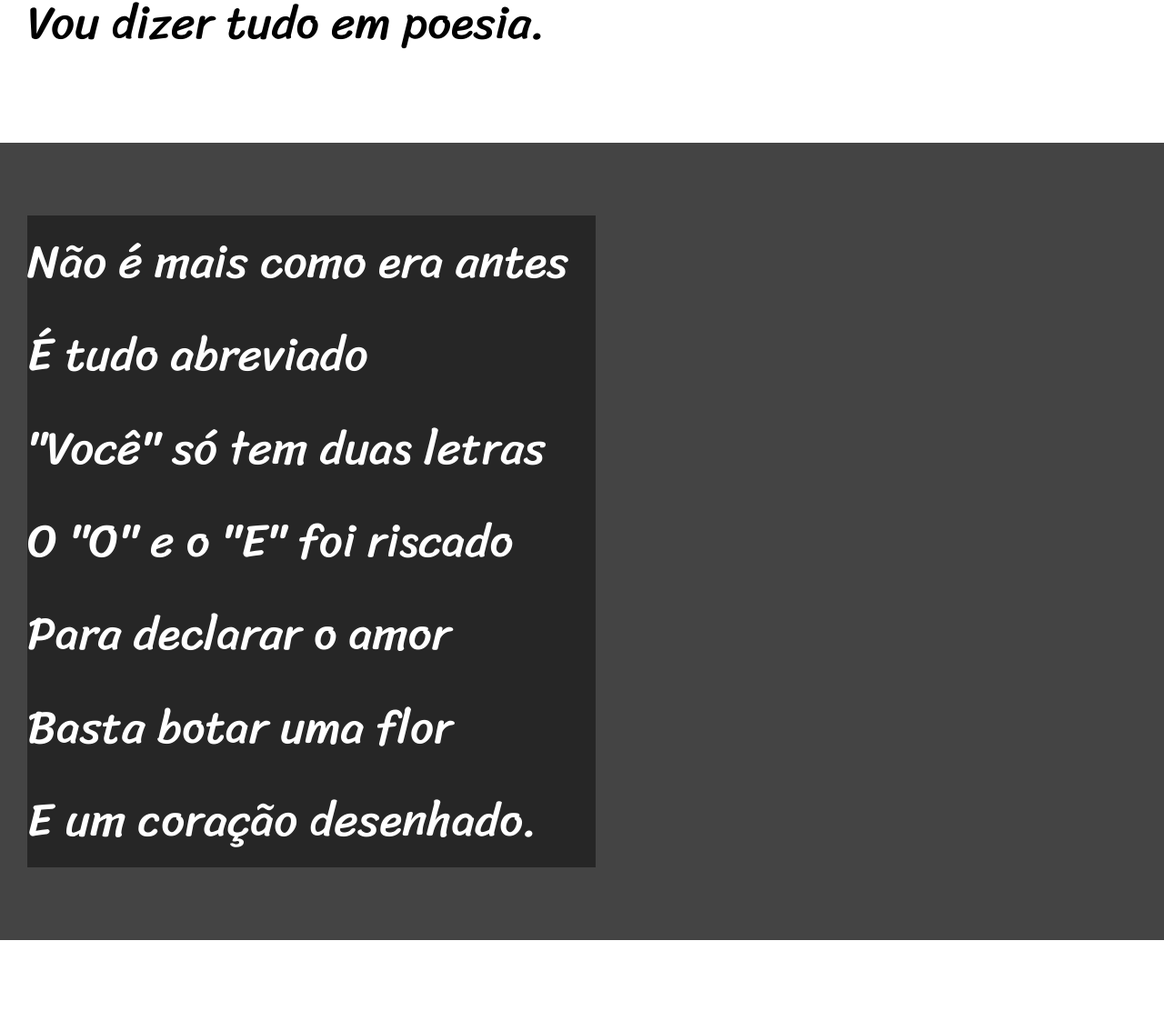
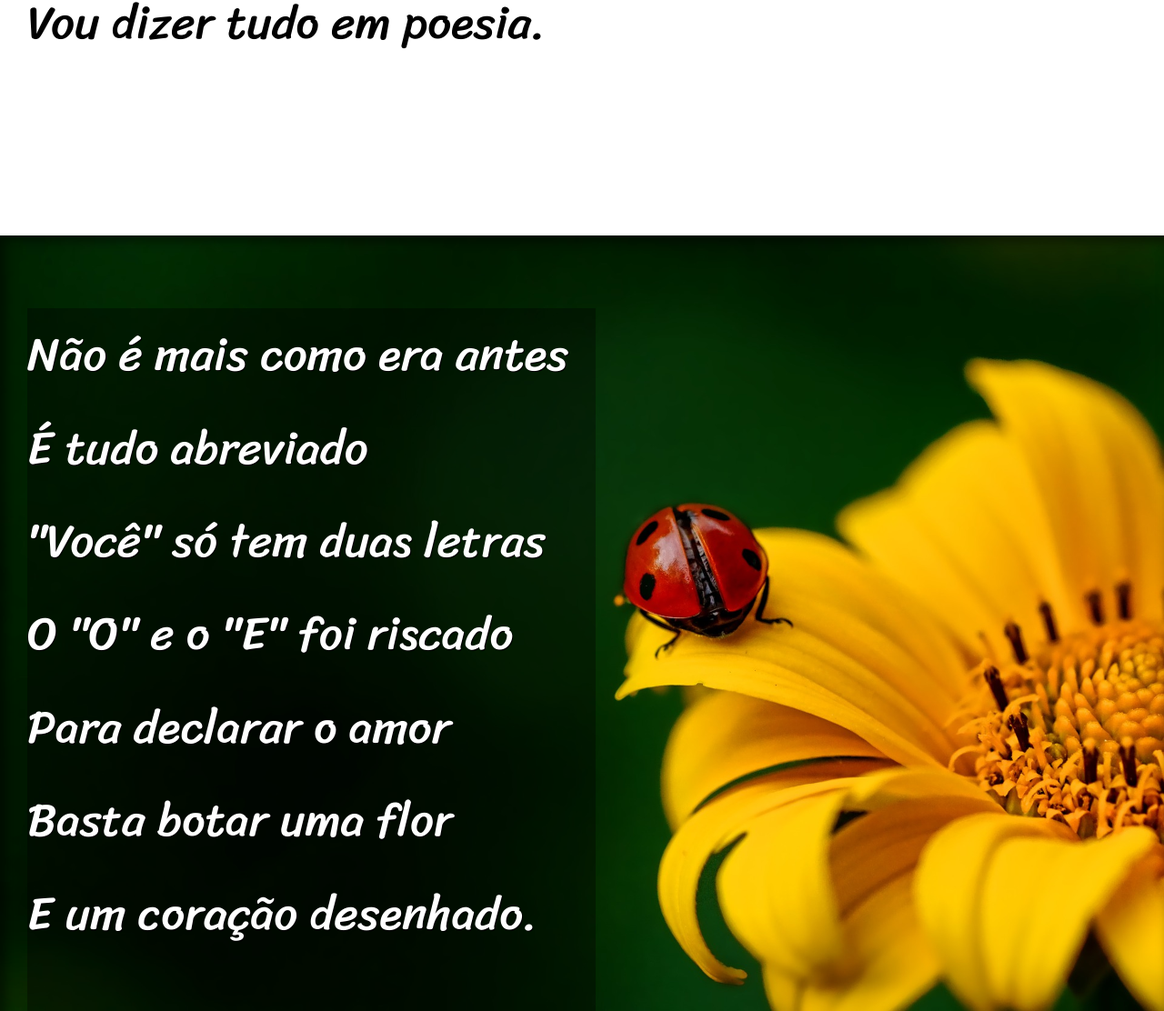
Before and after one commit to jhmproenca/html-css, a plain HTML site: page desafios/desafio12 cordel/index.html in a window 1280 px wide. Shown: the part 980-2092 px from the top of the page at 91% size. Drawn offline with Linux system fonts and the light colour scheme.

Commit message:
projeto finalizado

```diff
--- a/desafios/desafio12 cordel/estilo/style.css
+++ b/desafios/desafio12 cordel/estilo/style.css
@@ -57,11 +57,6 @@ section {
     font-size: 4vw;
 }
 
-.imagem > p{
-    background-color: rgba(0, 0, 0, 0.438);
-    width: 50%;
-}
-
 .normal{
     background-color: white;
     color: black;
@@ -70,6 +65,29 @@ section {
 .imagem{
     background-color: rgb(68, 68, 68);
     color: white;
+    box-shadow: inset 6px 6px 13px 0px rgba(0, 0, 0, 0.527);
+    background-size: cover;
+    background-attachment: fixed;
+}
+
+section > p{
+    padding-bottom: 2em;
+}
+
+.imagem > p{
+    background-color: rgba(0, 0, 0, 0.356);
+    width: 50%;
+    text-shadow: 1px 1px 0px black;
+}
+
+#img01{
+    background-image: url('../imagens/background001.jpg');
+    background-position: center right;
+}
+
+#img02{
+    background-image: url('../imagens/background002.jpg');
+    background-position: right center;
 }
 
 footer {
--- a/desafios/desafio12 cordel/index.html
+++ b/desafios/desafio12 cordel/index.html
@@ -23,7 +23,7 @@
             Vou dizer tudo em poesia.
         </p>
     </section>
-    <section class="imagem">
+    <section class="imagem" id="img01">
         <p>
             Não é mais como era antes<br>
             É tudo abreviado<br>
@@ -55,7 +55,7 @@
         </p>
 
     </section>
-    <section class="imagem">
+    <section class="imagem" id="img02">
         <p>
             Tenho saudade das cartas<br>
             Escritas com a própria mão<br>
```
